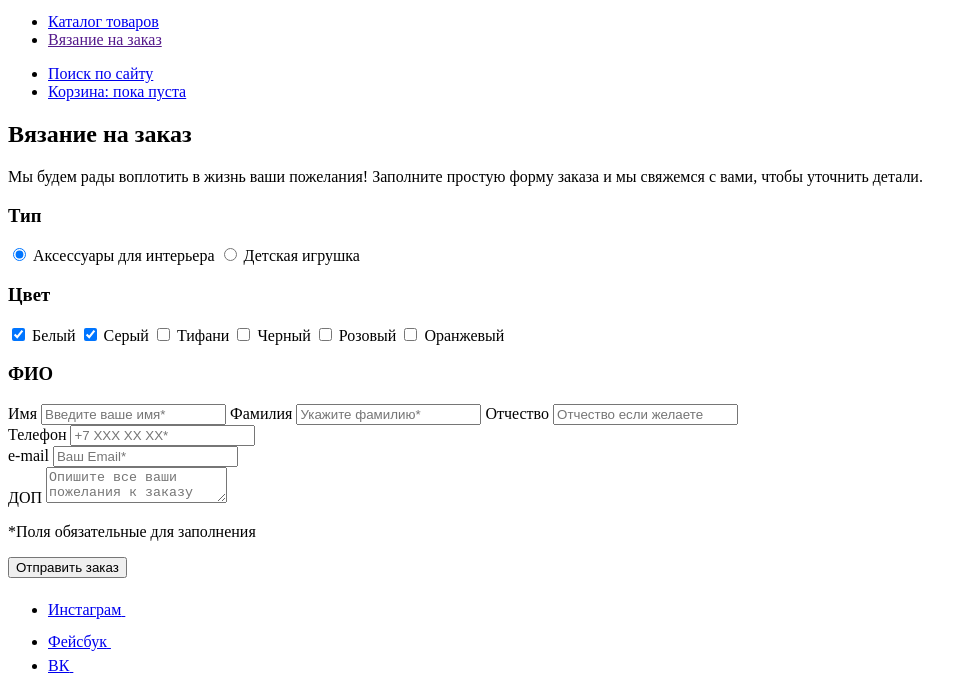
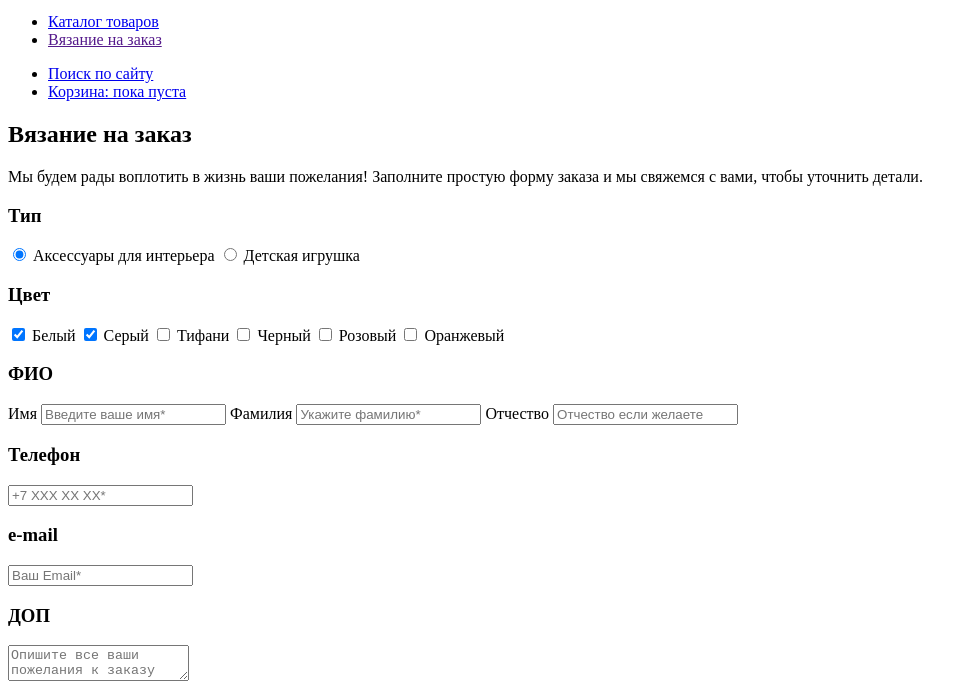
Before and after one commit to termik88/car-rental, a website: page form.html in a window 1280 px wide. Shown: the part 71-754 px from the top of the page, without its empty margins (0-977 px from the left). Drawn offline with Linux system fonts and the light colour scheme.

Commit message:
Правки index.html: article->section map, form.html label->h3 form

```diff
--- a/form.html
+++ b/form.html
@@ -104,19 +104,19 @@
           </div>
           <div class="form-options__section list-options">
             <div class="form-options__container">
-              <label class="list-options__title  list-options__title--lebel" for="phone">Телефон</label>
+              <h3 class="list-options__title">Телефон</h3>
               <input class="list-options__input list-options__input--phone" type="text" name="phone" id="phone" placeholder="+7 XXX XX XX*" required>
             </div>
           </div>
           <div class="form-options__section list-options">
             <div class="form-options__container">
-              <label class="list-options__title  list-options__title--lebel" for="email">e-mail</label>
+              <h3 class="list-options__title">e-mail</h3>
               <input class="list-options__input list-options__input--email" type="email" name="email" id="email" placeholder="Ваш Email*" required>
             </div>
           </div>
           <div class="form-options__section list-options">
             <div class="form-options__container">
-              <label class="list-options__title list-options__title--lebel" for="additional-information">ДОП</label>
+              <h3 class="list-options__title">ДОП</h3>
               <textarea class="list-options__input" name="additional-information" id="additional-information" placeholder="Опишите все ваши пожелания к заказу"></textarea>
             </div>
           </div>
```
Also changed, not shown: index.html (+2 -2 lines).
